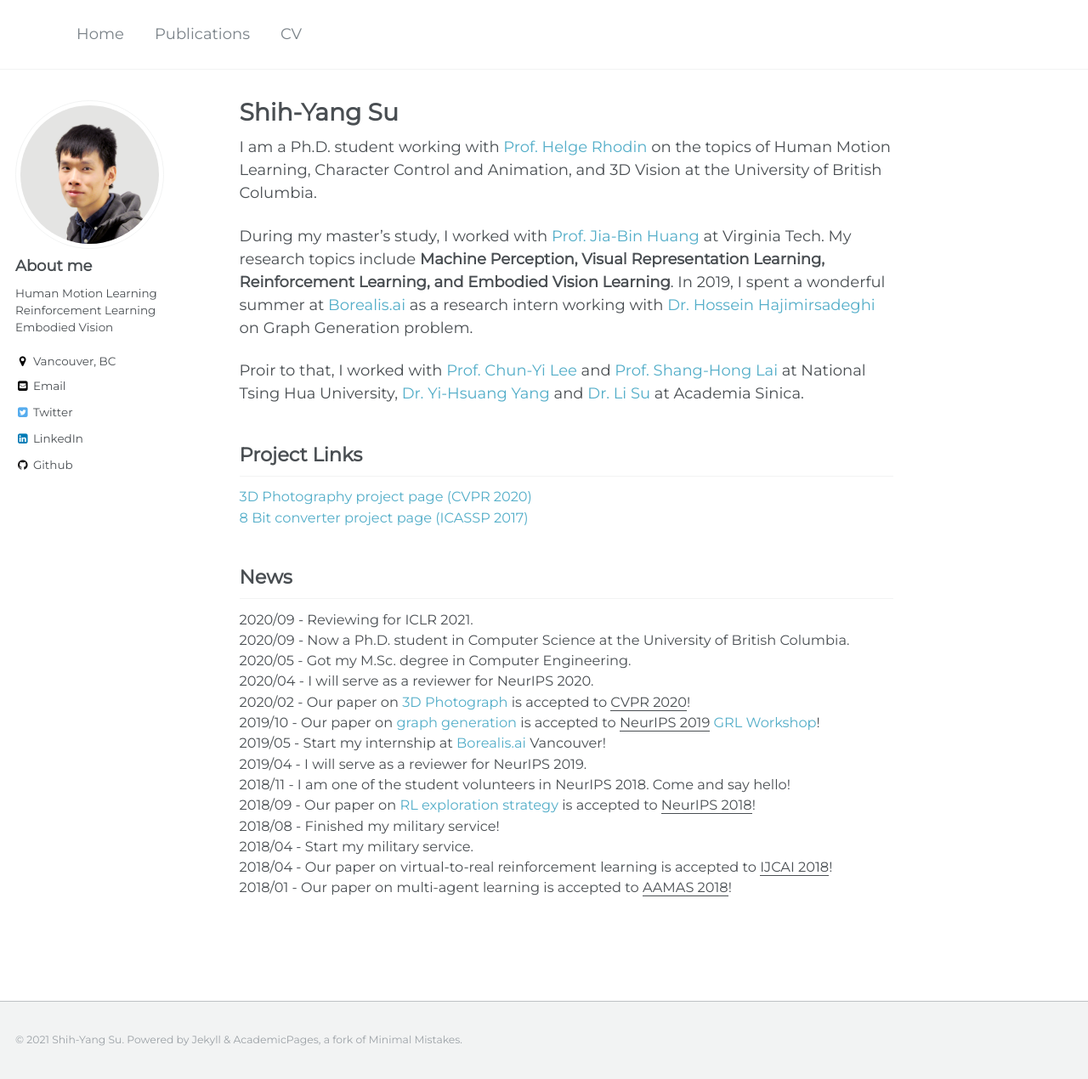
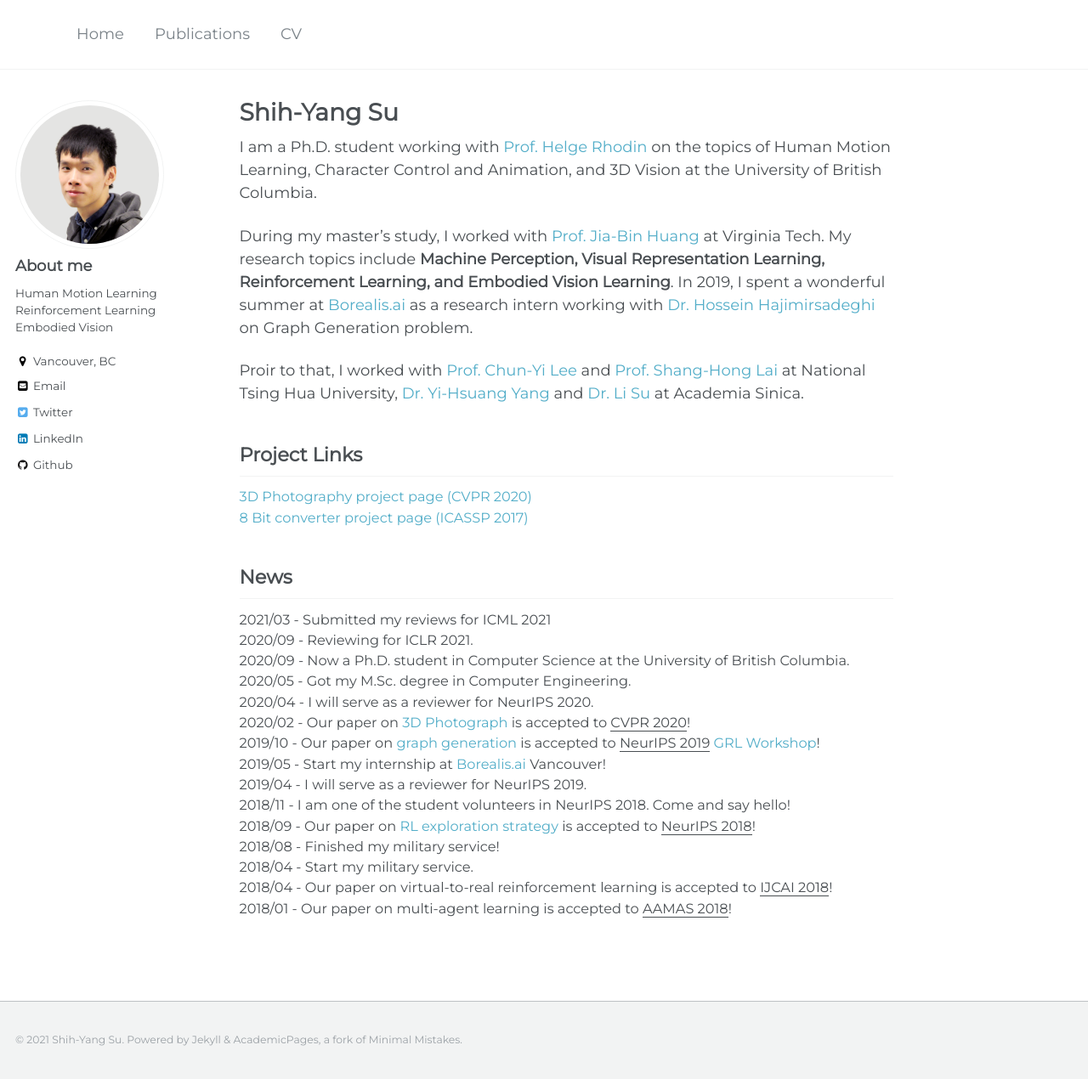
Before and after one commit to LemonATsu/LemonATsu.github.io, a Jekyll site: the page built from _pages/about.md, in a window 1280 px wide and 1270 px high. Shown: the whole window at 85% size. Built offline with Jekyll 4.4.1, drawn with Linux system fonts in a browser that asks for light colours.

Commit message:
update not-so-important about

```diff
--- a/_pages/about.md
+++ b/_pages/about.md
@@ -23,6 +23,7 @@ Proir to that, I worked with [Prof. Chun-Yi Lee](http://cymaxwelllee.wixsite.com
 
 ## News
 <div class="news" style="font-size:0.9em">
+2021/03 - Submitted my reviews for ICML 2021 <br>
 2020/09 - Reviewing for ICLR 2021. <br>
 2020/09 - Now a Ph.D. student in Computer Science at the University of British Columbia. <br>
 2020/05 - Got my M.Sc. degree in Computer Engineering. <br>
```
